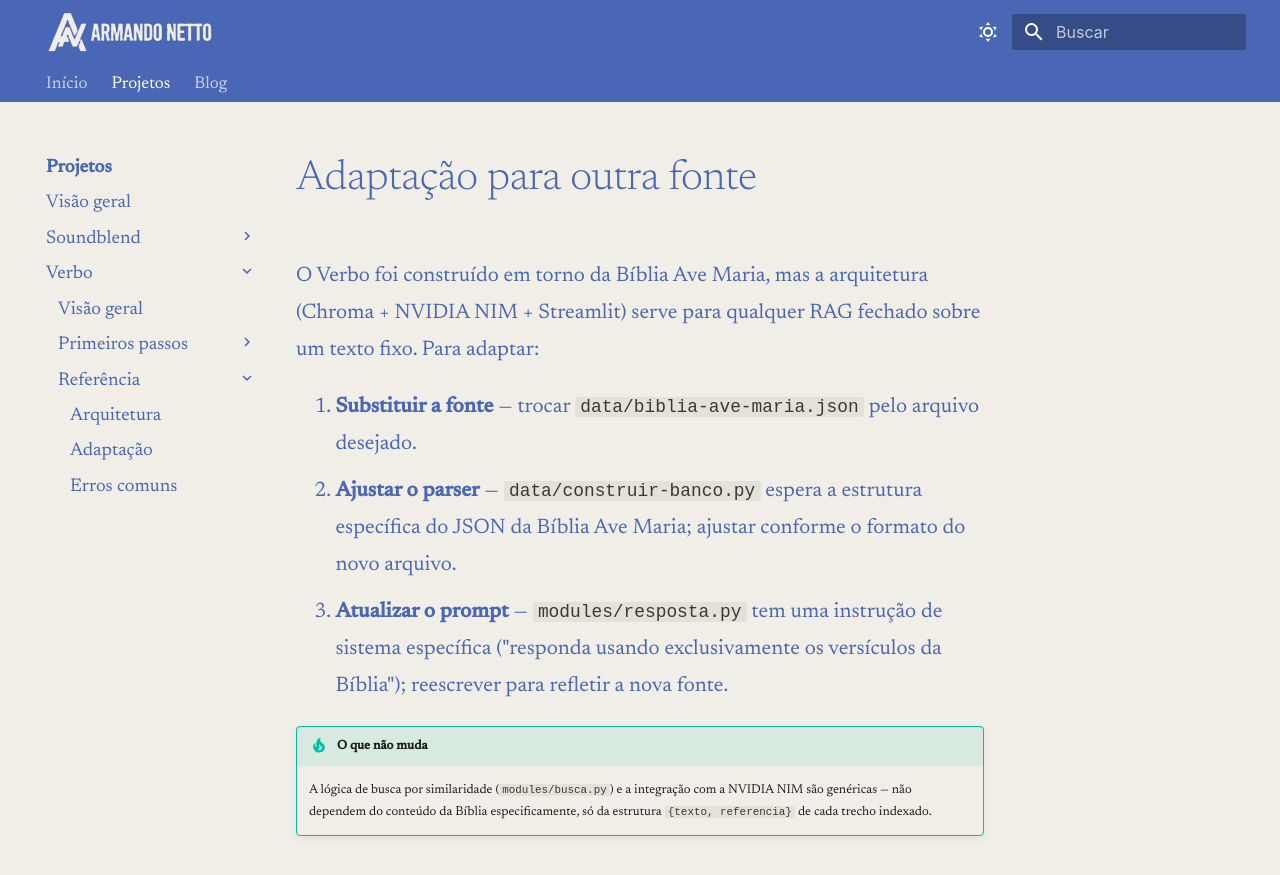
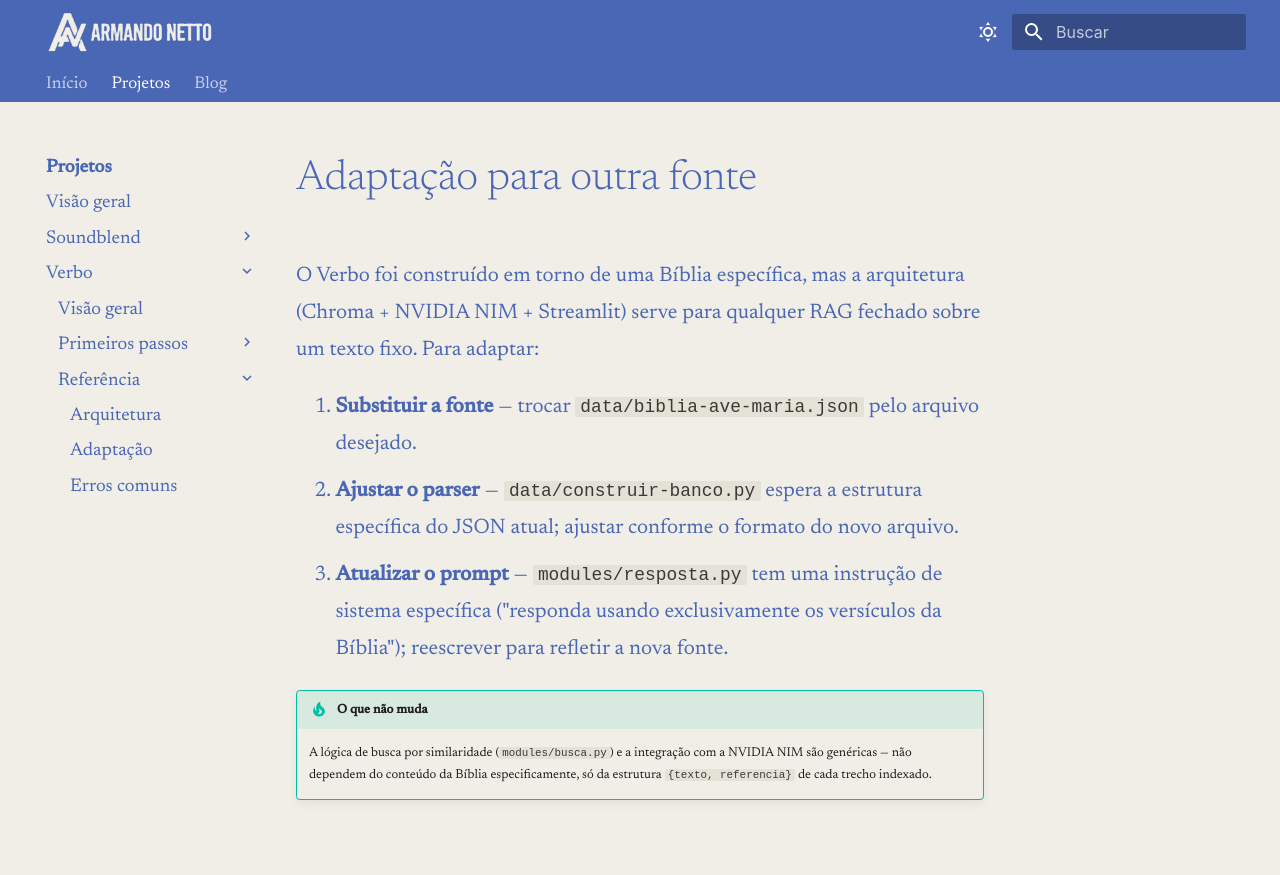
Before and after one commit to armandonettox/portifolio, an MkDocs documentation site: the page built from docs/projetos/verbo/reference/adaptation.md, in a window 1280 px wide. Shown: the top 875 px of the page. Built offline with MkDocs 1.6.1 and Material for MkDocs 9.7.7, drawn with Linux system fonts in a browser that asks for light colours.

Commit message:
fix(docs): corrige nome do empregador e remove citacoes a traducao ave maria

```diff
--- a/docs/projetos/verbo/reference/adaptation.md
+++ b/docs/projetos/verbo/reference/adaptation.md
@@ -1,9 +1,9 @@
 # Adaptação para outra fonte
 
-O Verbo foi construído em torno da Bíblia Ave Maria, mas a arquitetura (Chroma + NVIDIA NIM + Streamlit) serve para qualquer RAG fechado sobre um texto fixo. Para adaptar:
+O Verbo foi construído em torno de uma Bíblia específica, mas a arquitetura (Chroma + NVIDIA NIM + Streamlit) serve para qualquer RAG fechado sobre um texto fixo. Para adaptar:
 
 1. **Substituir a fonte** — trocar `data/biblia-ave-maria.json` pelo arquivo desejado.
-2. **Ajustar o parser** — `data/construir-banco.py` espera a estrutura específica do JSON da Bíblia Ave Maria; ajustar conforme o formato do novo arquivo.
+2. **Ajustar o parser** — `data/construir-banco.py` espera a estrutura específica do JSON atual; ajustar conforme o formato do novo arquivo.
 3. **Atualizar o prompt** — `modules/resposta.py` tem uma instrução de sistema específica ("responda usando exclusivamente os versículos da Bíblia"); reescrever para refletir a nova fonte.
 
 !!! tip "O que não muda"
```
Also changed, not shown: docs/index.md (+1 -1 lines), docs/projetos/index.md (+1 -1 lines), docs/projetos/verbo/index.md (+2 -2 lines).
